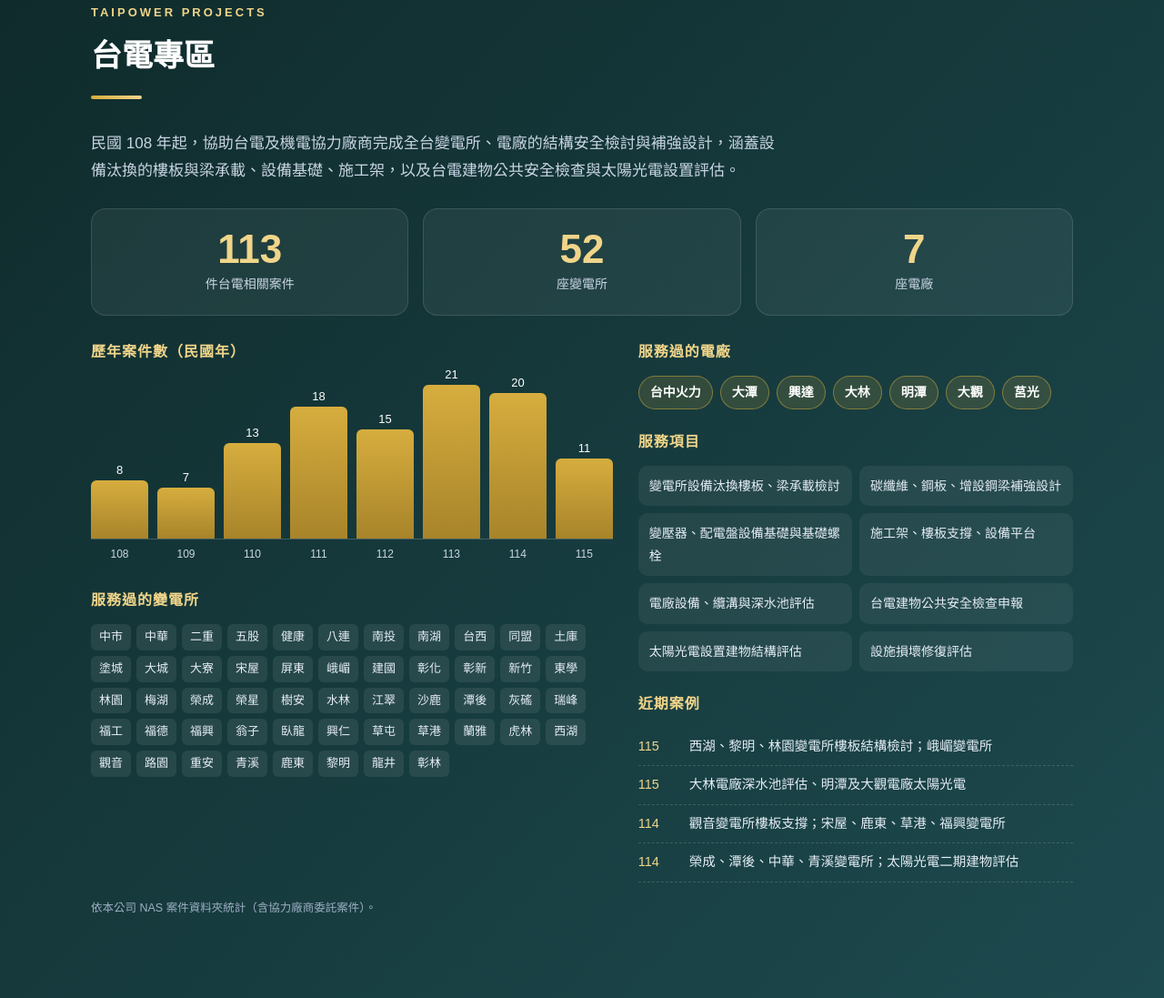
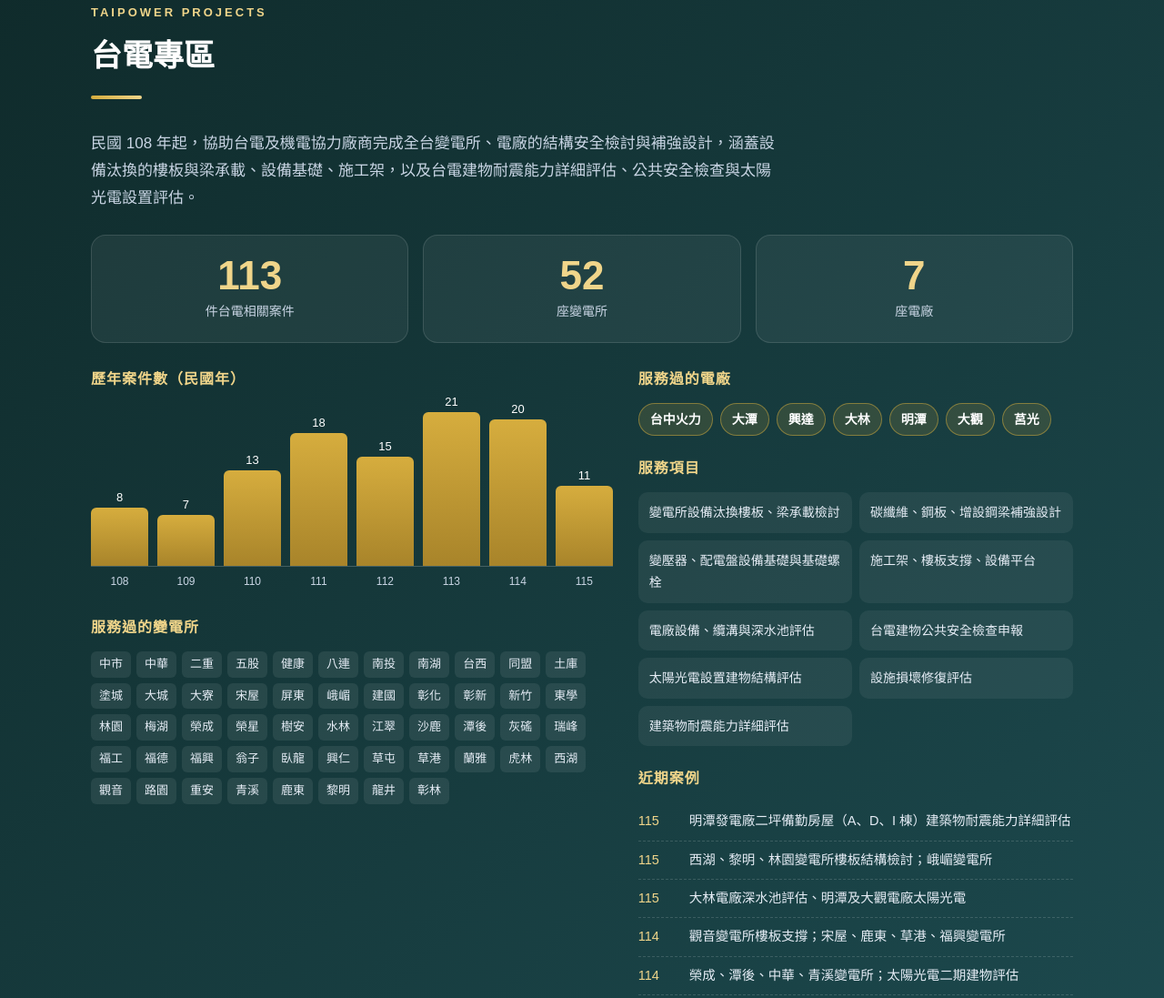
Before and after one commit to macolintw2012-sketch/ccec, a plain HTML site: page index.html in a window 1280 px wide. Shown: the part 7554-8651 px from the top of the page at 91% size. Drawn offline with Linux system fonts and the light colour scheme.

Commit message:
台電專區新增建築物耐震能力詳細評估
Co-Authored-By: Claude Opus 5.5 <noreply@anthropic.com>

```diff
--- a/index.html
+++ b/index.html
@@ -474,7 +474,7 @@
   <div class="wrap">
     <p class="kicker reveal">TAIPOWER PROJECTS</p>
     <h2 class="reveal">台電專區</h2><div class="bar reveal"></div>
-    <p class="lead reveal">民國 108 年起，協助台電及機電協力廠商完成全台變電所、電廠的結構安全檢討與補強設計，涵蓋設備汰換的樓板與梁承載、設備基礎、施工架，以及台電建物公共安全檢查與太陽光電設置評估。</p>
+    <p class="lead reveal">民國 108 年起，協助台電及機電協力廠商完成全台變電所、電廠的結構安全檢討與補強設計，涵蓋設備汰換的樓板與梁承載、設備基礎、施工架，以及台電建物耐震能力詳細評估、公共安全檢查與太陽光電設置評估。</p>
     <div class="tstats">
       <div class="reveal d1"><b data-count="113">0</b><span>件台電相關案件</span></div>
       <div class="reveal d2"><b data-count="52">0</b><span>座變電所</span></div>
@@ -496,10 +496,11 @@
           <li>變電所設備汰換樓板、梁承載檢討</li><li>碳纖維、鋼板、增設鋼梁補強設計</li>
           <li>變壓器、配電盤設備基礎與基礎螺栓</li><li>施工架、樓板支撐、設備平台</li>
           <li>電廠設備、纜溝與深水池評估</li><li>台電建物公共安全檢查申報</li>
-          <li>太陽光電設置建物結構評估</li><li>設施損壞修復評估</li>
+          <li>太陽光電設置建物結構評估</li><li>設施損壞修復評估</li><li>建築物耐震能力詳細評估</li>
         </ul>
         <h4>近期案例</h4>
         <ul class="recent">
+          <li><em>115</em>明潭發電廠二坪備勤房屋（A、D、I 棟）建築物耐震能力詳細評估</li>
           <li><em>115</em>西湖、黎明、林園變電所樓板結構檢討；峨嵋變電所</li>
           <li><em>115</em>大林電廠深水池評估、明潭及大觀電廠太陽光電</li>
           <li><em>114</em>觀音變電所樓板支撐；宋屋、鹿東、草港、福興變電所</li>
```
